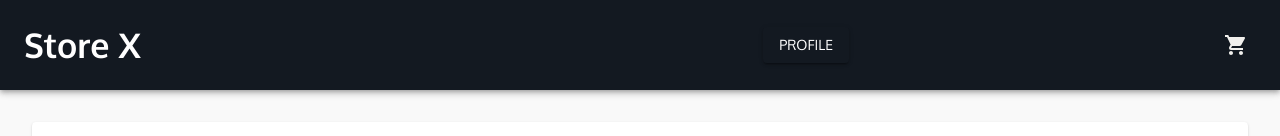
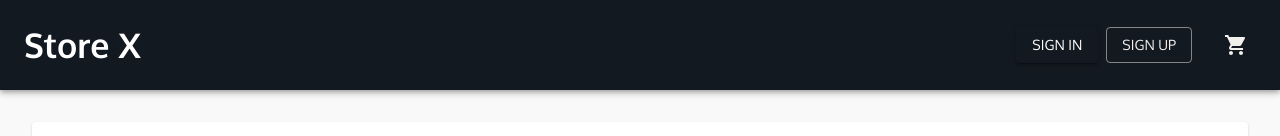
Before and after one commit to pedroalima/storex, a React (Vite) app: page / in a window 1280 px wide. Shown: the top 136 px of the page. Built offline with nearby package versions, Linux system fonts and the light colour scheme; grey boxes are pictures that could not be loaded.

Commit message:
style: add responsive header

```diff
--- a/src/shared/components/header/index.tsx
+++ b/src/shared/components/header/index.tsx
@@ -3,13 +3,14 @@ import * as M from "@mui/material";
 import { useDispatch, useSelector } from "react-redux";
 import { toggleDrawer } from "../../redux/drawer-shopping-cart/drawerShoppingCartSlice";
 import { RootState } from "../../redux/store";
-
 import { MenuPopupState } from "../menu-popup-state";
 import { useNavigate } from "react-router-dom";
 import { ProductType } from "../inventory-item";
+import { StyledBadge } from "./style";
 
 export const Header = () => {
 	const theme = M.useTheme();
+	const smDown = M.useMediaQuery(theme.breakpoints.down("sm"));
 	const dispatch = useDispatch();
 	const navigate = useNavigate();
 	const { products } : { products: ProductType[] } = useSelector((state: RootState) => state.cart);
@@ -18,23 +19,30 @@ export const Header = () => {
 		dispatch(toggleDrawer());
 	};
 
-	const StyledBadge = M.styled(M.Badge)<M.BadgeProps>(({ theme }) => ({
-		"& .MuiBadge-badge": {
-			right: -3,
-			top: 13,
-			border: `2px solid ${theme.palette.background.paper}`,
-			padding: "0 4px",
-		},
-	}));
+	const handleSingIn = () => {
+		navigate("/sign-in");
+	};
 
+	const handleSingUp = () => {
+		navigate("/sign-up");
+	};
 
 	return (
 		<M.AppBar position="static" sx={{padding: theme.spacing(3), background: theme.palette.primary.dark}} >
 			<M.Box display="flex" justifyContent="space-between">
 				<M.Typography variant="h4" component="h1" fontWeight="600" onClick={()=>navigate("/")} >Store X</M.Typography>
 
-				<M.Box display="flex" justifyContent="space-between" alignItems="center" width="40%">
-					<MenuPopupState />
+				<M.Box display="flex" justifyContent="space-between" alignItems="center" gap={theme.spacing(3)}>
+					{smDown ?
+						<MenuPopupState />
+						:
+						(
+							<M.Box display="flex" gap={theme.spacing(1)}>
+								<M.Button variant="contained" onClick={handleSingIn}>Sign In</M.Button>
+								<M.Button variant="outlined" color="secondary" onClick={handleSingUp}>Sign Up</M.Button>
+							</M.Box>
+						)
+					}
 
 					<M.IconButton color="secondary" onClick={handleToggleDrawer}>
 						<StyledBadge badgeContent={products.length} color="secondary">
--- /dev/null
+++ b/src/shared/components/header/style.ts
@@ -0,0 +1,10 @@
+import * as M from "@mui/material";
+
+export const StyledBadge = M.styled(M.Badge)<M.BadgeProps>(({ theme }) => ({
+	"& .MuiBadge-badge": {
+		right: -3,
+		top: 13,
+		border: `2px solid ${theme.palette.background.paper}`,
+		padding: "0 4px",
+	},
+}));
```
